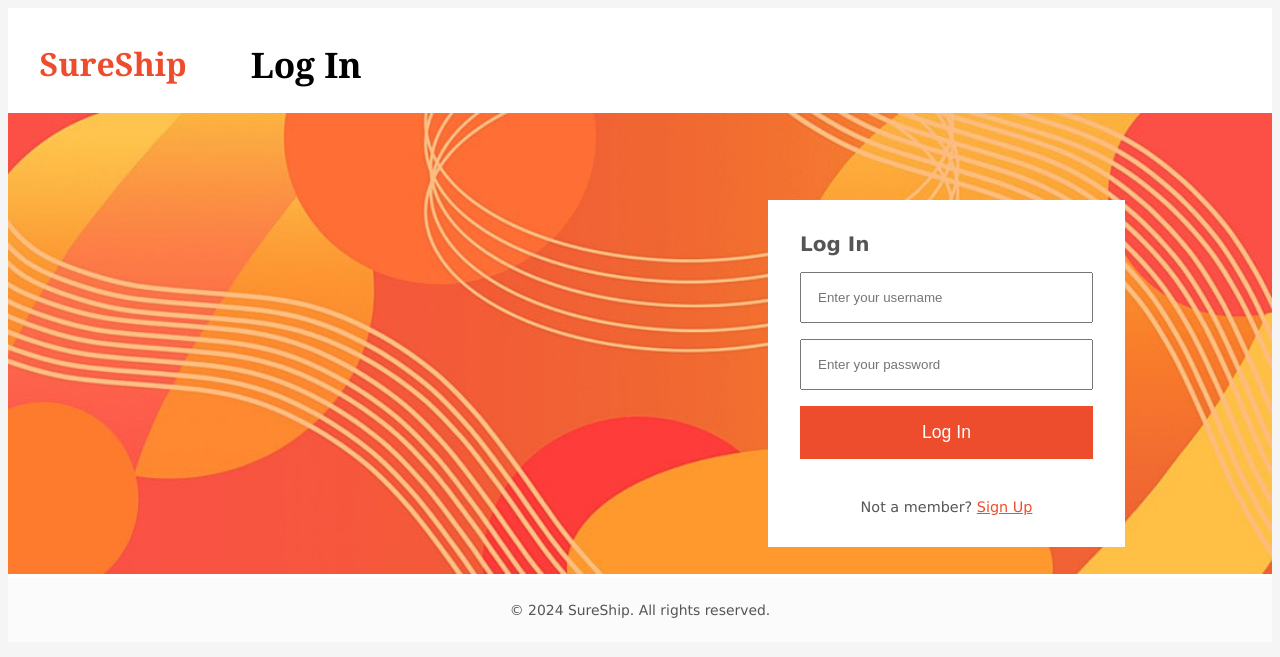
After one commit to albione/SureShip-Web-App, a PHP site: page /login.html in a window 1280 px wide. The commit adds this page. Shown: the top 657 px of the page. Run offline with PHP 8.4, Linux system fonts and the light colour scheme.

Commit message:
login function, but not implemented yet

```diff
--- /dev/null
+++ b/login-signup-validator.js
@@ -0,0 +1,91 @@
+var form = document.querySelector("form");
+var username = document.getElementById("username");
+var password = document.getElementById("password");
+
+form.addEventListener("submit", onSubmit);
+//username.addEventListener("change", validate_name, false);
+//password.addEventListener("change", validate_email, false);
+
+//Log In submit
+function onSubmit(event) {
+  event.preventDefault();
+  const formData = new FormData(form);
+
+  fetch("login.php", {
+      method: "POST",
+      body: formData
+  })
+  .then(response => response.text())
+  .then(data => {
+      console.log(data);
+      // Optionally handle response, e.g., display a success message
+      const [status, message] = data.split(";"); // Split by semicolon
+
+      if (status === "success") {
+          document.cookie = `sessionToken=${message}; path=/; Secure; HttpOnly`;
+          alert("Login successful!");
+      } else {
+          alert(message); // Show the error message returned from the server
+      }
+  })
+  .catch(error => {
+      console.error("Error:", error); // Log any errors
+  });
+}
+
+function validate_name(event) {
+  var regexName = /^[a-z\s]+$/i;
+  var name = event.currentTarget;
+
+  if (!regexName.test(name.value)) {
+    alert("The name you entered (" + name.value +
+          ") is not in the correct form. \nThe name must only contain alphabets and spaces. \n");
+    name.focus();
+    name.select();
+	  return false;
+  }
+}
+
+function validate_email(event) {
+  var regexEmail = /^[\w.-]+@([\w]+\.){1,3}[\w]{2,3}$/;
+  var email = event.currentTarget;
+
+  if (!regexEmail.test(email.value)) {
+    alert("The email you entered (" + email.value +
+      ") is not in the correct form. \n" +
+      "The user name part can  only contain word characters including hyphen (\"-\") and period (\".\").\n" +
+      "The domain name contains two to four address extensions. \n" +
+      "Each extension is string of word characters and separated from the others by a period (\".\").\n" +
+      "The last extension must have two to three characters only. \n");
+      email.focus();
+      email.select();
+    return false;
+  }
+}
+
+function validate_date(event) {
+  var today = new Date();
+
+  var input = event.currentTarget;
+  var inputDateStr = input.value;
+  var inputDate = new Date(inputDateStr);
+
+  today.setHours(0, 0, 0, 0);
+  inputDate.setHours(0, 0, 0, 0);
+
+  if(inputDate <= today) {
+    alert("The starting date cannot be today and the past.");
+    input.focus();
+    input.select();
+    return false;
+  }
+}
+
+function validate_exp(event) {
+  var exp = event.currentTarget;
+
+  if (exp.value.trim() === "") {
+    alert ("Experience field cannot be empty.");
+    return false;
+  }
+}
--- /dev/null
+++ b/login-signup.css
@@ -0,0 +1,90 @@
+#wrapper {
+    background-color: white;
+    color: #555555;
+    width: 100%;
+    margin: 0;
+    min-width: 800px;
+    text-align: center;
+}
+header {
+    background-color: white;
+    color: #ee4d2d;
+    font-family: "Georgia", "Times", "Times New Roman", serif;
+    padding-top: 1%;
+    padding-bottom: 0.5%;
+    padding-left: 2.5%;
+    padding-right: 2.5%;
+}
+a {
+    text-decoration: none;
+    color: #ee4d2d;
+}
+a:link {
+    color: #ee4d2d;
+}
+a:visited {
+    color: #ee4d2d;
+}
+.content a:visited {
+    color: #ee4d2d;
+}
+#titlerow {
+    display: flex;
+    align-items: center;
+    justify-content: left;
+    margin-top: 0;
+}
+.header-title {
+    padding-left: 4rem;
+    font-size: 2.2em;
+    font-weight: bold;
+    margin: 0;
+    color: black;
+}
+.content {
+    padding: 0px;
+    text-align: left;
+}
+.content a:link {
+    color: #ee4d2d;
+    text-decoration: underline;
+  }
+.form-container {
+    background-color: white;
+    display: flex;
+    flex-direction: column;
+    position: absolute;
+    top: 25%;
+    left: 60%;
+    width: fit-content;
+    padding: 2rem;
+}
+.form-title {
+    display: flex;
+    margin-bottom: 1rem;
+    font-size: 1.25em;
+    font-weight: bold;
+}
+.form-input {
+    display: flex;
+    margin: 1rem 0;
+    padding: 1rem 1rem;
+}
+.form-button {
+    display: flex;
+    background-color: #ee4d2d;
+    color: white;
+    font-size: 1.1em;
+    width: 100%;
+    padding: 1rem 0;
+    border: unset;
+}
+.form-button:hover {
+    background-color: #ee755d;
+    cursor: pointer;
+}
+.form-footer {
+    margin-top: 2.5rem;
+    text-align: center;
+    font-size: 0.9em;
+}
--- /dev/null
+++ b/login.html
@@ -0,0 +1,48 @@
+<!DOCTYPE html>
+<html lang="en">
+  <head>
+    <title>SureShip</title>
+    <meta charset="utf-8" />
+    <link rel="stylesheet" href="style.css" />
+    <link rel="stylesheet" href="login-signup.css"/>
+  </head>
+  <body>
+    <div id="wrapper">
+      <header>
+        <div id="titlerow">
+          <a href="index.php"><h1>SureShip</h1></a>
+          <label class="header-title">Log In</label>
+        </div>
+      </header>
+      <div class="content">
+        <img src="./assets/login-signup-bg.jpg" width="100%"/>
+        <!--source: https://png.pngtree.com/thumb_back/fh260/background/20211217/pngtree-advertising-promotion-e-commerce-poster-special-page-taobao-drill-exhibition-material-image_922958.jpg-->
+        <div class="form-container">
+          <form action="login.php" method="post">
+            <label class="form-title">Log In</label>
+            <input type="text" class="form-input"
+                name="username"
+                id="username"
+                size=30
+                required
+                placeholder="Enter your username">
+            <input type="password" class="form-input"
+                name="password"
+                id="password"
+                size="30"
+                required
+                placeholder="Enter your password">
+            <input class="form-button" type="submit" value="Log In">
+        </form>
+        <div class="form-footer">
+          <label>Not a member? </label><a href="signup.html">Sign Up</a>
+        </div>
+        </div>
+      </div>
+      <footer>
+        <p>&copy 2024 SureShip. All rights reserved.</p>
+      </footer>
+    </div>
+  </body>
+  <script type = "text/javascript"  src = "login-signup-validator.js" ></script>
+</html>
--- a/style.css
+++ b/style.css
@@ -24,6 +24,7 @@ nav {
 }
 a {
   text-decoration: none;
+  color: white;
 }
 a:link {
   color: white;
```
Also changed, not shown: login.php (added, +40 -0 lines), signup.html (added, +59 -0 lines), assets/login-signup-bg.jpg (added), assets/login-signup-bg.png (added).
